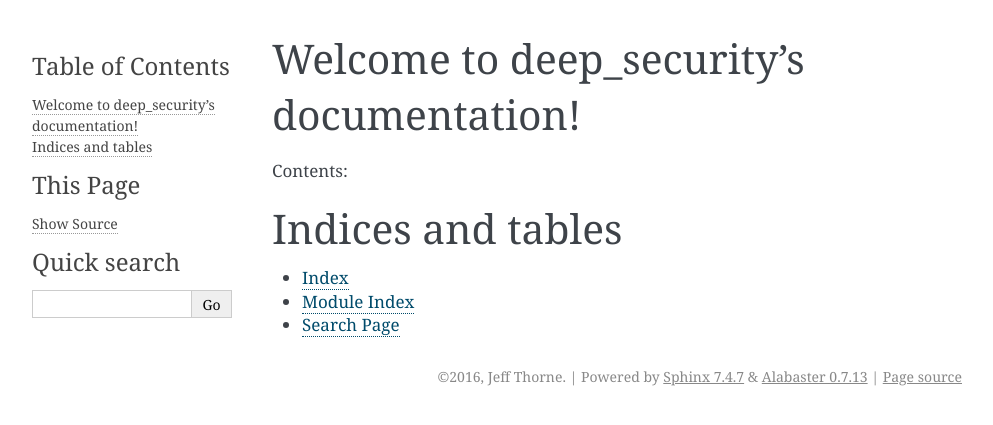
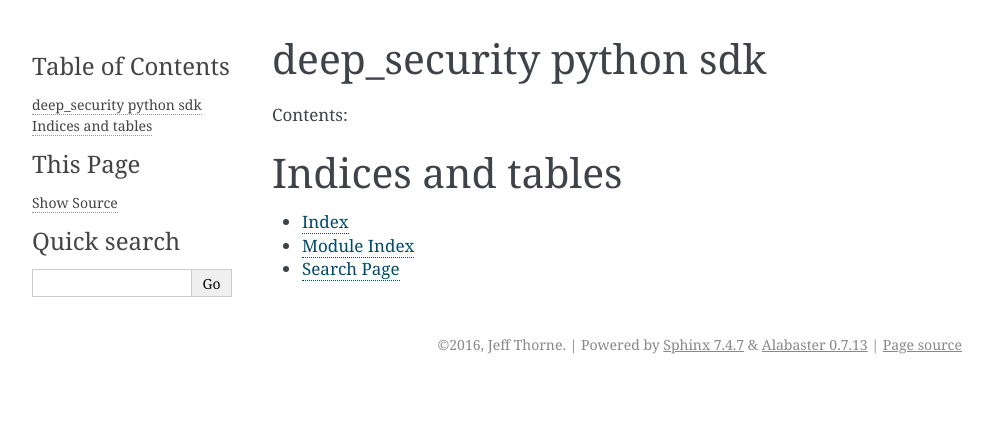
Before and after one commit to trend206/dsp3, a Sphinx documentation site: the page built from docs/source/index.rst, in a window 1280 px wide. Shown: the top 425 px of the page, without its empty margins (148-1141 px from the left). Built offline with Sphinx 7.4.7, drawn with Linux system fonts in a browser that asks for light colours.

Commit message:
starting on documentation

```diff
--- a/docs/source/index.rst
+++ b/docs/source/index.rst
@@ -3,7 +3,7 @@
    You can adapt this file completely to your liking, but it should at least
    contain the root `toctree` directive.
 
-Welcome to deep_security's documentation!
+deep_security python sdk
 =========================================
 
 Contents:
```
